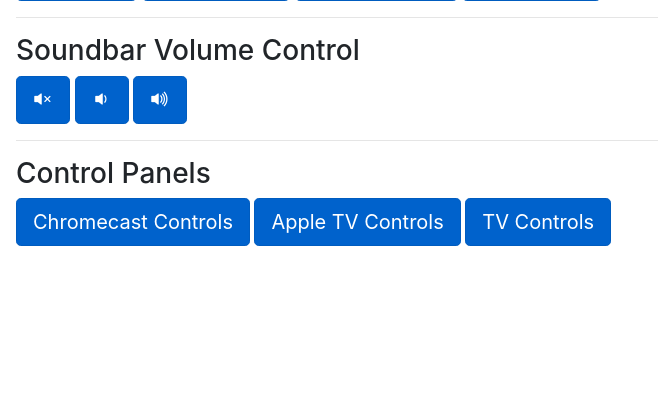
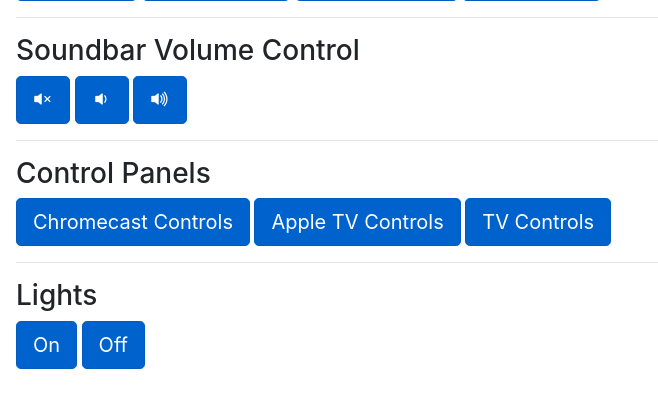
Before and after one commit to BrandenEsses/crestron-remote, a Flask app: page /living_room in a window 1280 px wide. Shown: the part 364-772 px from the top of the page, without its empty margins (0-658 px from the left). Run offline with Flask 3, Linux system fonts and the light colour scheme; parts of the project's set-up code (start-up, migrations or seed data) failed here and were passed over; some libraries are stand-ins or nearby versions.

Commit message:
Added light controls

```diff
--- a/app.py
+++ b/app.py
@@ -1,6 +1,7 @@
 from flask import Flask, render_template, request
 import cipclient,time,os
 from config import *
+from huesdk import Hue
 from adb_shell.adb_device import AdbDeviceTcp
 from adb_shell.auth.sign_pythonrsa import PythonRSASigner
 from adb_shell.auth.keygen import keygen
@@ -8,6 +9,10 @@
 
 app = Flask(__name__, template_folder='templates')
 
+def init_hue_sdk():
+    hue = Hue(bridge_ip=HUE_BRIDGE_IP, username=HUE_USERNAME)
+    global groups
+    groups = hue.get_groups()
 def init_crestron_connection():
     global living_room_cip
     living_room_cip = cipclient.CIPSocketClient(CONTROL_PROCESSOR_HOST, LIVING_ROOM_PANEL_IPID)
@@ -16,6 +21,7 @@
 
 with app.app_context():
     init_crestron_connection()
+    init_hue_sdk()
 
 @app.route('/')
 def index():
@@ -36,5 +42,18 @@
     living_room_cip.pulse(button_join)
     return ("nothing")
 
+@app.route('/hue', methods = ['POST'])
+def hue():
+    button_data = request.args.get("button")
+    for i in range(len(groups)):
+        if(groups[i].name == "Living Room"):
+            living_room_group = groups[i]
+    if(button_data=="living_room_off"):
+        living_room_group.off()
+    if(button_data=="living_room_on"):
+        living_room_group.on()
+        living_room_group.set_brightness(254)
+    return ("nothing")
+
 if __name__ == '__main__':
     app.run()
--- a/requirements.txt
+++ b/requirements.txt
@@ -2,3 +2,4 @@
 python-cipclient
 adb-shell
 samsungtvws
+huesdk
--- a/templates/rooms/living_room.html
+++ b/templates/rooms/living_room.html
@@ -223,9 +223,21 @@
       </div>
     </div>
   </div>
+  <hr />
+  <h3>Lights</h3>
+    <button class='btn btn-primary btn-lg active' id='living_room_on' onClick="hue(this.id)">
+    On
+  </button>
+  <button class='btn btn-primary btn-lg active' id='living_room_off' onClick="hue(this.id)">
+    Off
+  </button>
+
   <script type=text/javascript>
     function reply_click(clicked_id) {
       $.post("/living_room_join_handler?button=" + clicked_id);
     }
+    function hue(clicked_id) {
+      $.post("/hue?button=" + clicked_id);
+    }
   </script>
   {% endblock %}
```
